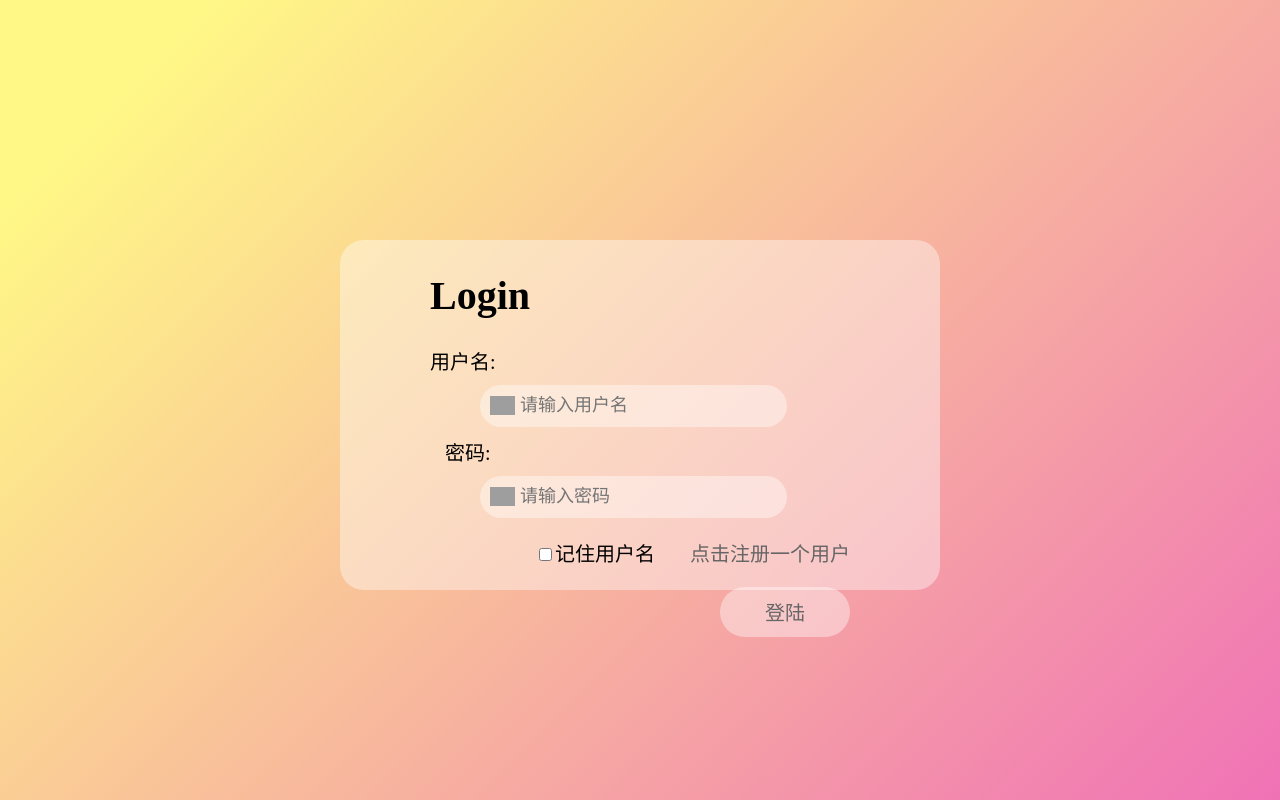
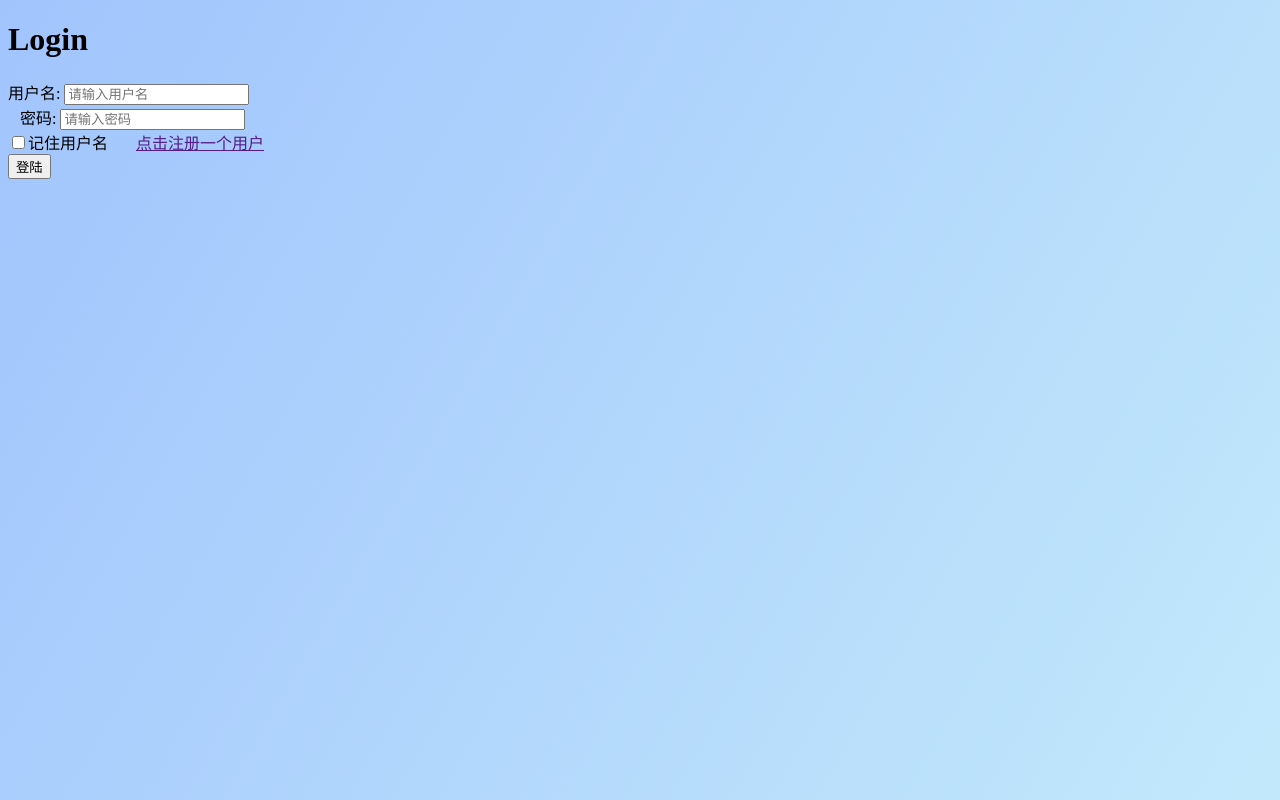
Before and after one commit to ZHENTANtuiliLOVE/as-leaf-as-yellow, a PHP site: page /login.html in a window 1280 px wide. Run offline with PHP 8.4, Linux system fonts and the light colour scheme; grey boxes are pictures that could not be loaded.

Commit message:
Update background gradient and styles in login.css

```diff
--- a/login.css
+++ b/login.css
@@ -4,8 +4,7 @@ html::before{
     height: 100%;
     position: fixed;
     z-index: -1;
-    background:linear-gradient( 135deg, #FFF886 10%,#F072B6 100%) ;;
-}
+    background:linear-gradient(120deg,#a1c4fd 0%, #c2e9fb 100%);;
 .container{
     width: 600px;
     height: 350px;
@@ -72,4 +71,5 @@ a{
     background-color: rgba(255,255,255,0.4);
     color: #666666;
     border-radius: 30px;
+
 }
```
